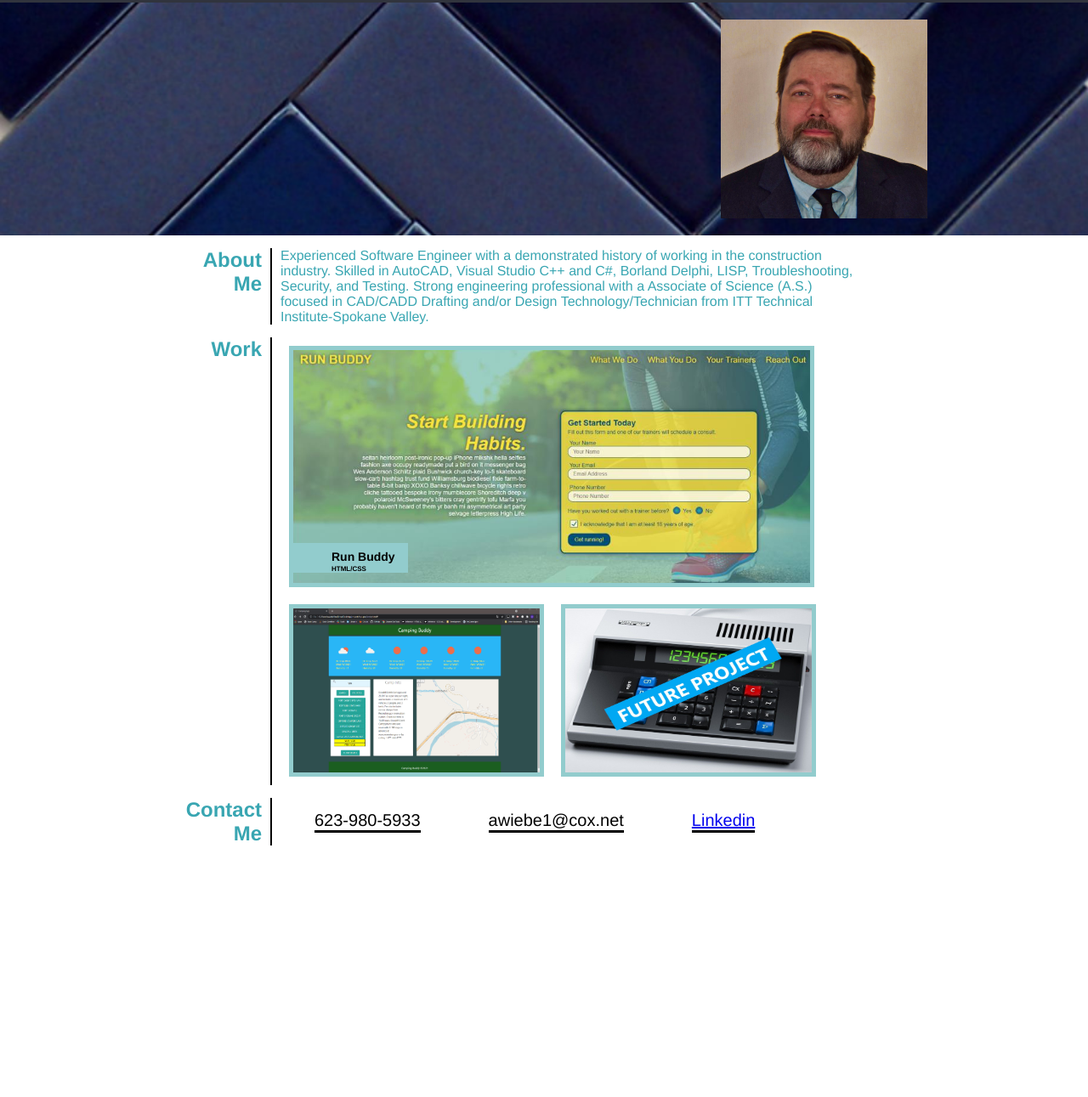
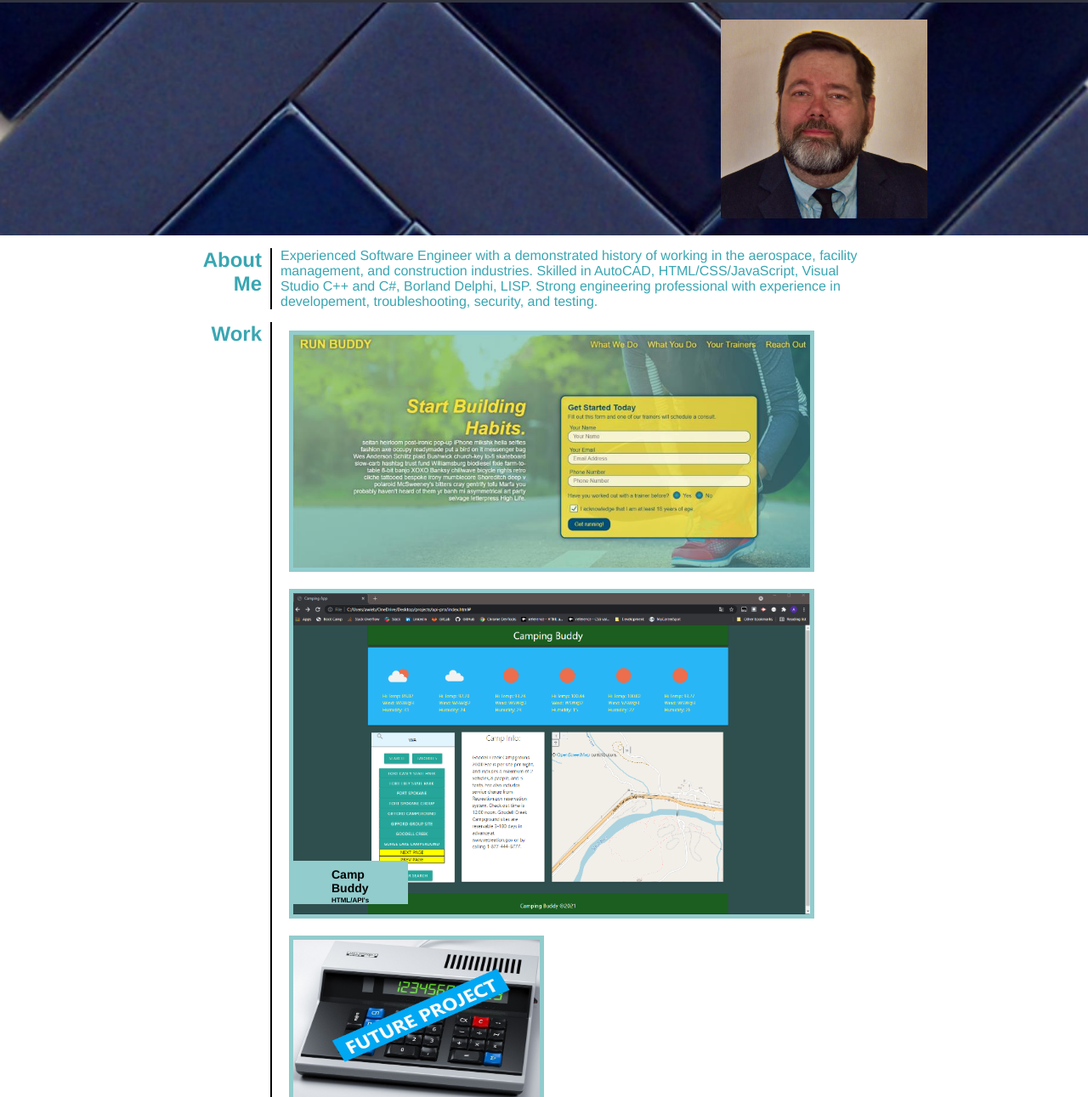
Before and after one commit to AWiebe2021/awiebe-portfolio, a plain HTML site: page index.html in a window 1280 px wide. Shown: the part 95-1386 px from the top of the page at 85% size. Before the commit the page ends 1090 px from the top, so only its background shows below. Drawn offline with Linux system fonts and the light colour scheme.

Commit message:
updated projects and resume

```diff
--- a/index.html
+++ b/index.html
@@ -50,7 +50,7 @@
         </div>
         <div id="about-me-info" class="info">
           <p>
-            Experienced Software Engineer with a demonstrated history of working in the construction industry. Skilled in AutoCAD, Visual Studio C++ and C#, Borland Delphi, LISP, Troubleshooting, Security, and Testing. Strong engineering professional with a Associate of Science (A.S.) focused in CAD/CADD Drafting and/or Design Technology/Technician from ITT Technical Institute-Spokane Valley.
+            Experienced Software Engineer with a demonstrated history of working in the aerospace, facility management, and construction industries. Skilled in AutoCAD, HTML/CSS/JavaScript, Visual Studio C++ and C#, Borland Delphi, LISP. Strong engineering professional with experience in developement, troubleshooting, security, and testing.
           </p>
         </div>
       </div>
@@ -72,10 +72,14 @@
             <h3>Run Buddy</h3>
             <h4>HTML/CSS</h4>
           </div>
-          <div class="secondary-project">
+          <div class="premoted-project">
             <a href="https://awiebe2021.github.io/project_1/">
-              <img src="assets/images/camp-buddy.png" alt="screenshot of Camp Buddy" width="300px" height=203px>
+              <img src="assets/images/camp-buddy.png" alt="screenshot of Camp Buddy" width="618px" height=auto>
             </a>
+          </div>
+          <div class="img-title">
+            <h3>Camp Buddy</h3>
+            <h4>HTML/API's</h4>
           </div>
           <div class="secondary-project">
             <a>
```
Also changed, not shown: 1 other file.
